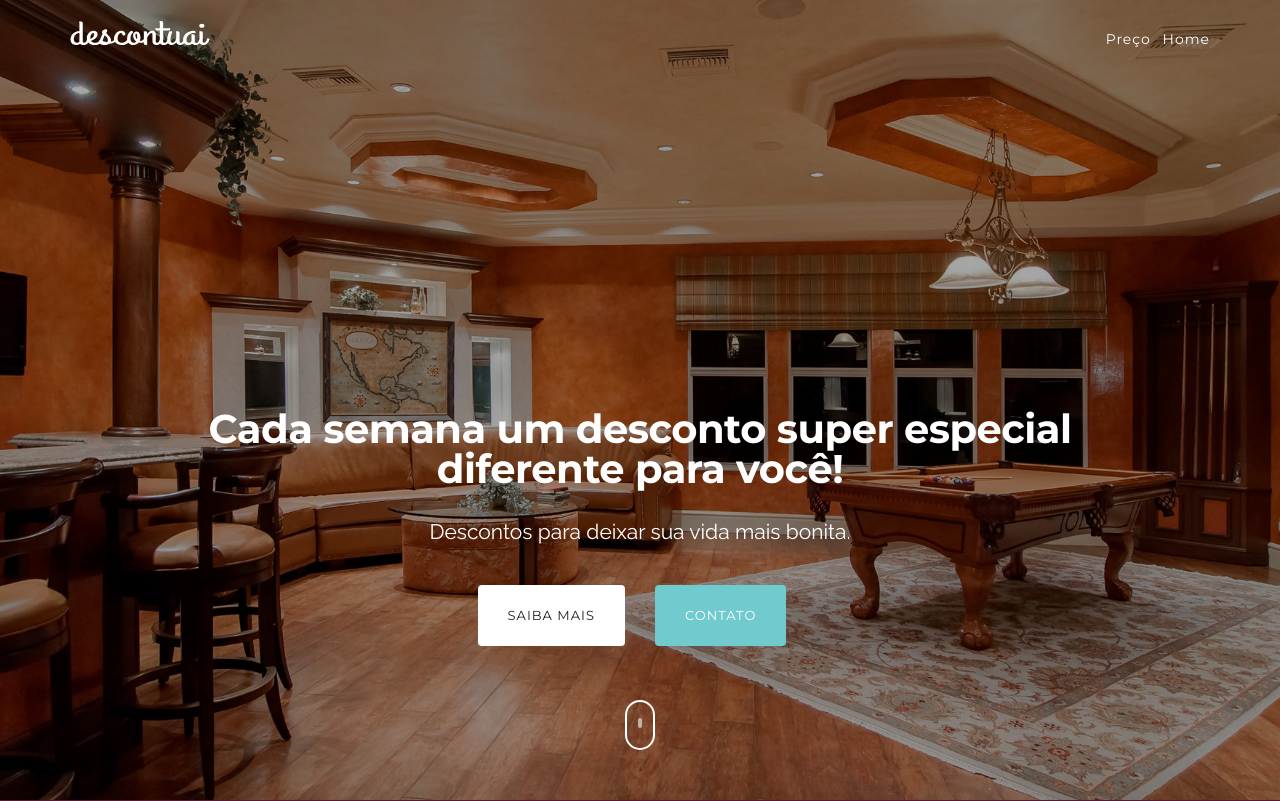
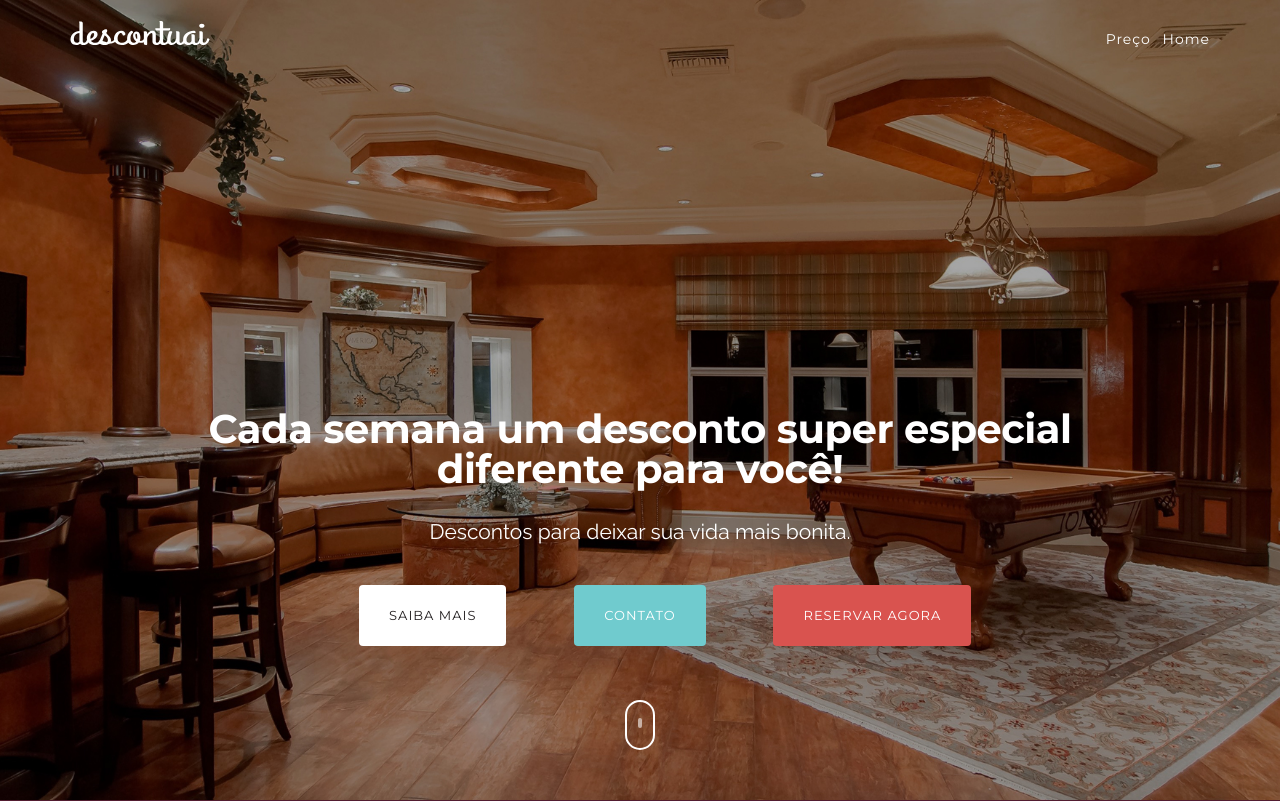
Before and after one commit to DescontUAI-devs/descontuai, a Flask app: page / in a window 1280 px wide. Shown: the top 801 px of the page. Run offline with Flask 2, Linux system fonts and the light colour scheme; some libraries are stand-ins or nearby versions.

Commit message:
Botão 'Reserve agora'

```diff
--- a/templates/index.html
+++ b/templates/index.html
@@ -44,7 +44,7 @@
 					<li><a href="#pricing" class="scroll">Preço</a></li>
 					<li><a href="#">Home</a></li>
 				</ul>
-			</div><!--/.navbar-collapse -->
+			</div>
 		</div>
 	</div>
 
@@ -69,11 +69,14 @@
 					<div class="row">
 						<div class="col-md-8 col-md-offset-2 col-sm-10 col-sm-offset-1">
 							<div class="row">
-								<div class="col-xs-6 text-right wow fadeInUp" data-wow-delay="1s">
+								<div class="col-xs-4 text-right wow fadeInUp" data-wow-delay="1s">
 									<a href="#be-the-first" class="btn btn-secondary btn-lg scroll">Saiba mais</a>
 								</div>
-								<div class="col-xs-6 text-left wow fadeInUp" data-wow-delay="1.4s">
+								<div class="col-xs-4 text-center wow fadeInUp" data-wow-delay="1.4s">
 									<a href="#invite" class="btn btn-primary btn-lg scroll">Contato</a>
+								</div>
+								<div class="col-xs-4 text-left wow fadeInUp" data-wow-delay="1.8s">
+									<a href="#pricing" onclick="callPaymentProcess();" class="btn btn-danger btn-lg scroll">Reservar agora</a>
 								</div>
 							</div><!--End Button Row-->
 						</div>
```
